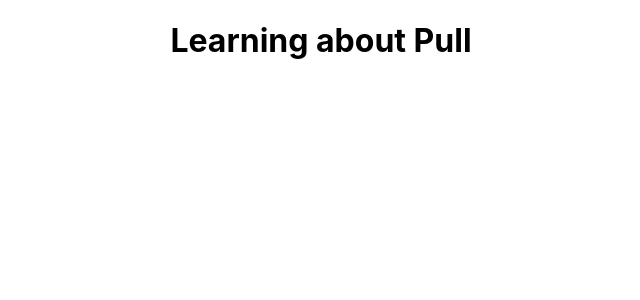
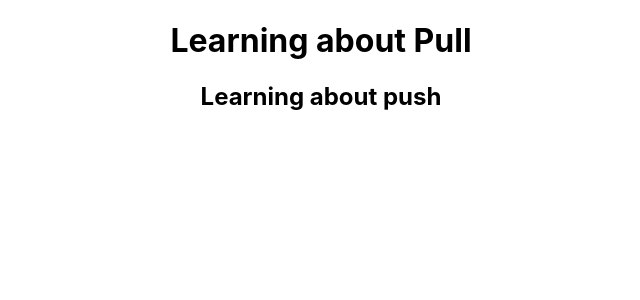
Before and after one commit to mamillasuryateja/tejamamilla, a React (Create React App) app: page / in a window 1280 px wide. Shown: the top 300 px of the page, without its empty margins (319-959 px from the left). Built offline with nearby package versions, Linux system fonts and the light colour scheme.

Commit message:
learning about push

```diff
--- a/src/App.js
+++ b/src/App.js
@@ -5,6 +5,7 @@ function App() {
   return (
     <div className="App">
      <h1>Learning about Pull</h1>
+     <h2>Learning about push</h2>
     </div>
   );
 }
```
